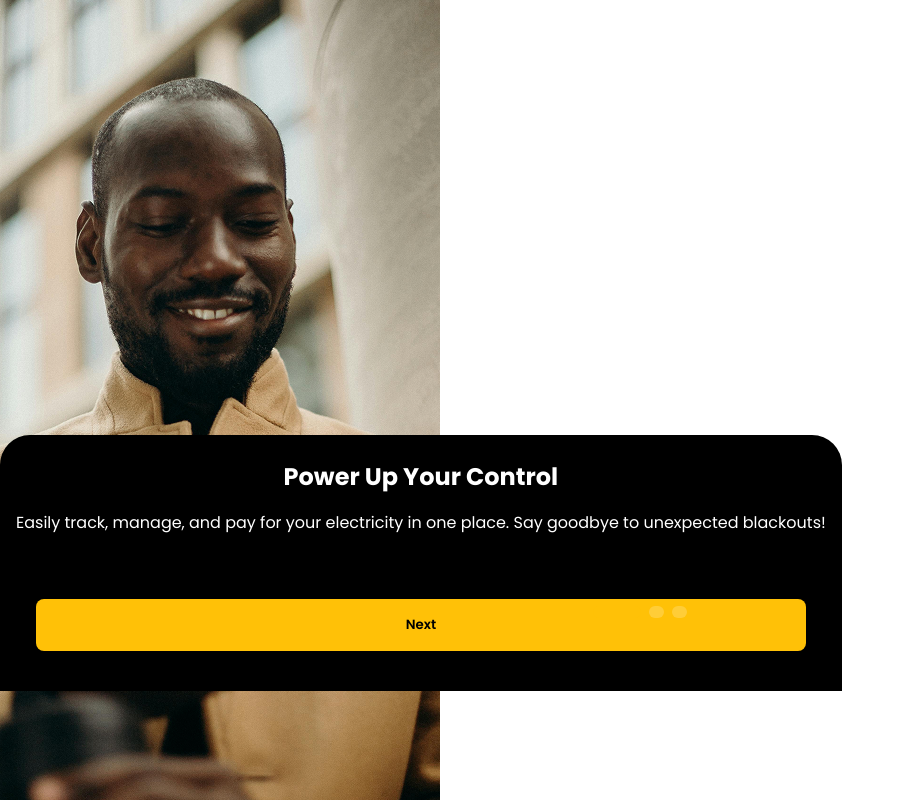
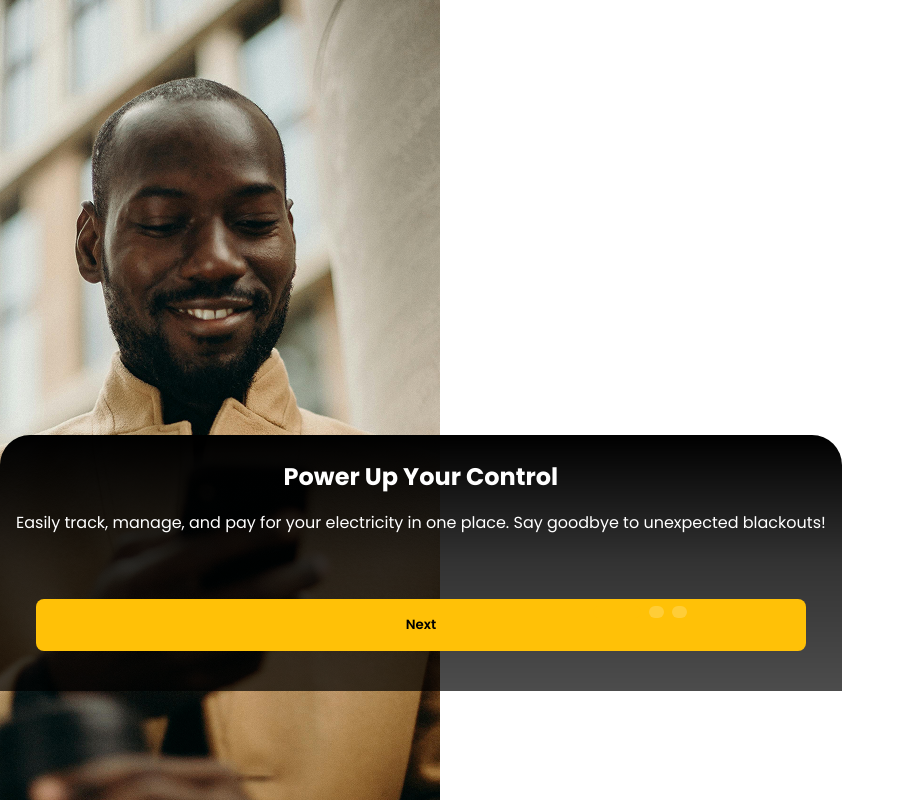
Before and after one commit to mrauthentik/pawa, a React (Vite) app in the folder pawa-sure/: page /onboarding in a window 1280 px wide. Shown: the whole page, without its empty margins (0-905 px from the left). Built offline with nearby package versions, Linux system fonts and the light colour scheme.

Commit message:
feat: update button background gradient for improved visual effect

```diff
--- a/pawa-sure/src/App.css
+++ b/pawa-sure/src/App.css
@@ -371,7 +371,7 @@ button:active{
    padding: 1.5rem 1rem;
    color: white;
    text-align: center;
-   background: linear-gradient( rgba(0, 0, 0, 1),rgba(0, 0, 0, 1))!important;
+   background: linear-gradient(to bottom, rgba(0, 0, 0, 1),rgba(0, 0, 0, 0.8),rgba(0, 0, 0, 0.7))!important;
    z-index: 100;
    position:absolute;
    border-top-left-radius: 30px;
```
